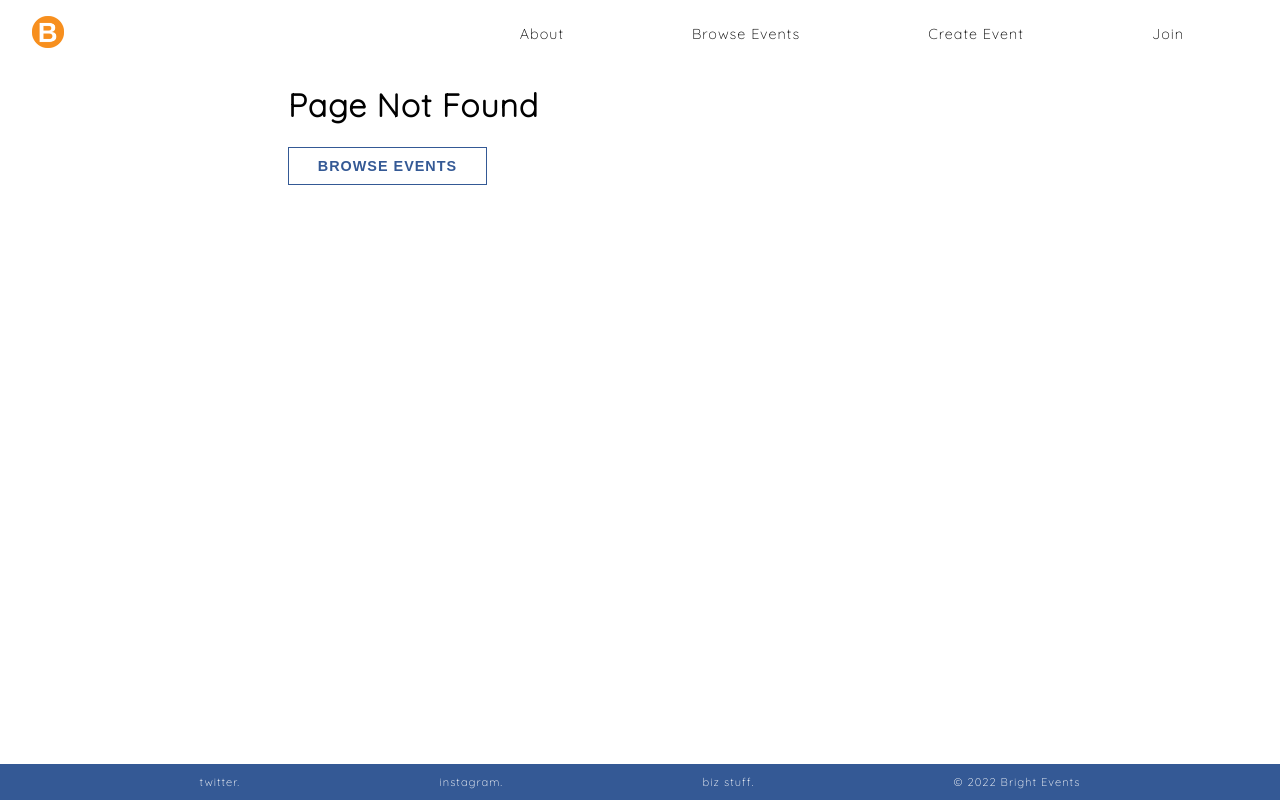
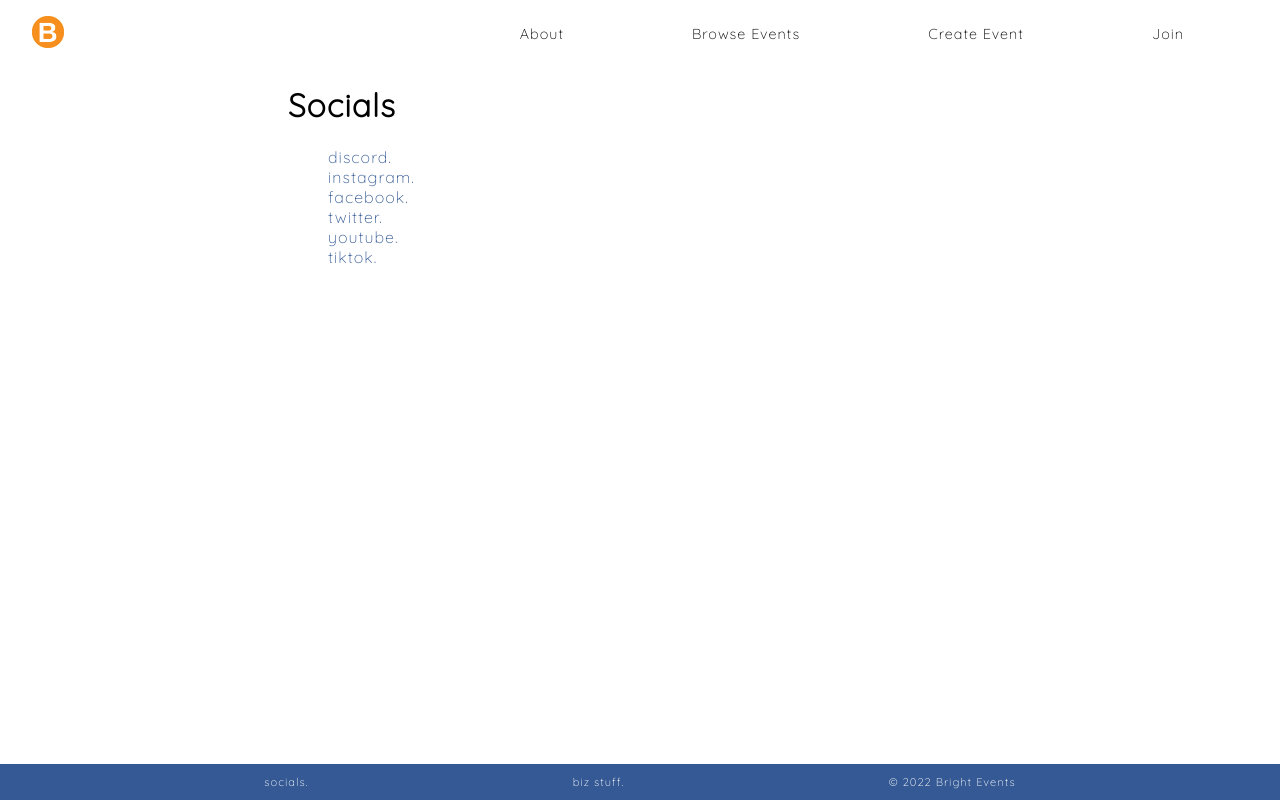
Before and after one commit to dngst/brightevents, a React (Create React App) app: page /socials in a window 1280 px wide. Before the commit this address had no page. Built offline with nearby package versions, Linux system fonts and the light colour scheme.

Commit message:
Add page Socials Biz Stuff

```diff
--- a/src/App.js
+++ b/src/App.js
@@ -11,6 +11,8 @@ import Event from "pages/Event";
 import UpdateEvent from "pages/UpdateEvent";
 import PageNotFound from "pages/PageNotFound";
 import About from "pages/About";
+import Socials from "pages/Socials";
+import BizStuff from "pages/BizStuff"
 import Footer from "components/Footer";
 
 const App = () => {
@@ -28,6 +30,8 @@ const App = () => {
         <Route path="/login" component={Login} />
         <Route path="/password/reset" component={ResetPassword} />
         <Route path="/about" component={About} />
+        <Route path="/socials" component={Socials} />
+        <Route path="/bizstuff" component={BizStuff} />
         <Route component={PageNotFound} />
       </Switch>
       <Footer />
--- a/src/components/Footer.js
+++ b/src/components/Footer.js
@@ -1,4 +1,5 @@
 import styled from "styled-components";
+import { Link } from "wouter";
 
 const AppFooter = styled.footer`
   display: flex;
@@ -16,6 +17,10 @@ const AppFooter = styled.footer`
 
 const AppName = styled.p`
   color: ${(props) => props.theme.white};
+  cursor: pointer;
+  &:nth-child(3) {
+    cursor: auto;
+  }
   @media (max-width: 768px) {
     margin: 2% 2%;
   }
@@ -24,10 +29,9 @@ const AppName = styled.p`
 const Footer = () => {
   return (
     <AppFooter>
-      <AppName>twitter.</AppName>
-      <AppName>instagram.</AppName>
-      <AppName>biz stuff.</AppName>
-      <AppName>&copy; 2022 Bright Events</AppName>
+      <Link href="/socials"><AppName>socials.</AppName></Link>
+      <Link href="/bizstuff"><AppName>biz stuff.</AppName></Link>
+      <AppName>&copy; {(new Date().getFullYear())} Bright Events</AppName>
     </AppFooter>
   );
 };
--- a/src/components/GlobalStyle.js
+++ b/src/components/GlobalStyle.js
@@ -24,6 +24,10 @@ const GlobalStyle = createGlobalStyle`
     &:hover {
       background-color: ${(props) => props.theme.highlight};
     }
+  }
+
+  li {
+    list-style-type: none;
   }
 
   .event-row {
--- /dev/null
+++ b/src/pages/BizStuff.js
@@ -0,0 +1,21 @@
+import { Helmet } from "react-helmet";
+import Container from "components/container/Container";
+import Title from "components/Title";
+import { Link } from "wouter";
+
+const BizStuff = () => {
+  return (
+      <Container left>
+        <Helmet>
+          <title>Biz Stuff | Bright Events</title>
+        </Helmet>
+        <Title>biz stuff</Title>
+        <ul>
+          <li><Link href="#">terms of use.</Link></li>
+          <li><Link href="#">privacy policy.</Link></li>
+        </ul>
+      </Container>
+  );
+};
+
+export default BizStuff;
--- /dev/null
+++ b/src/pages/Socials.js
@@ -0,0 +1,25 @@
+import { Helmet } from "react-helmet";
+import Container from "components/container/Container";
+import Title from "components/Title";
+import { Link } from "wouter";
+
+const Socials = () => {
+  return (
+      <Container left>
+        <Helmet>
+          <title>Socials | Bright Events</title>
+        </Helmet>
+        <Title>socials</Title>
+        <ul>
+          <li><Link href="#">discord.</Link></li>
+          <li><Link href="#">instagram.</Link></li>
+          <li><Link href="#">facebook.</Link></li>
+          <li><Link href="#">twitter.</Link></li>
+          <li><Link href="#">youtube.</Link></li>
+          <li><Link href="#">tiktok.</Link></li>
+        </ul>
+      </Container>
+  );
+};
+
+export default Socials;
```
